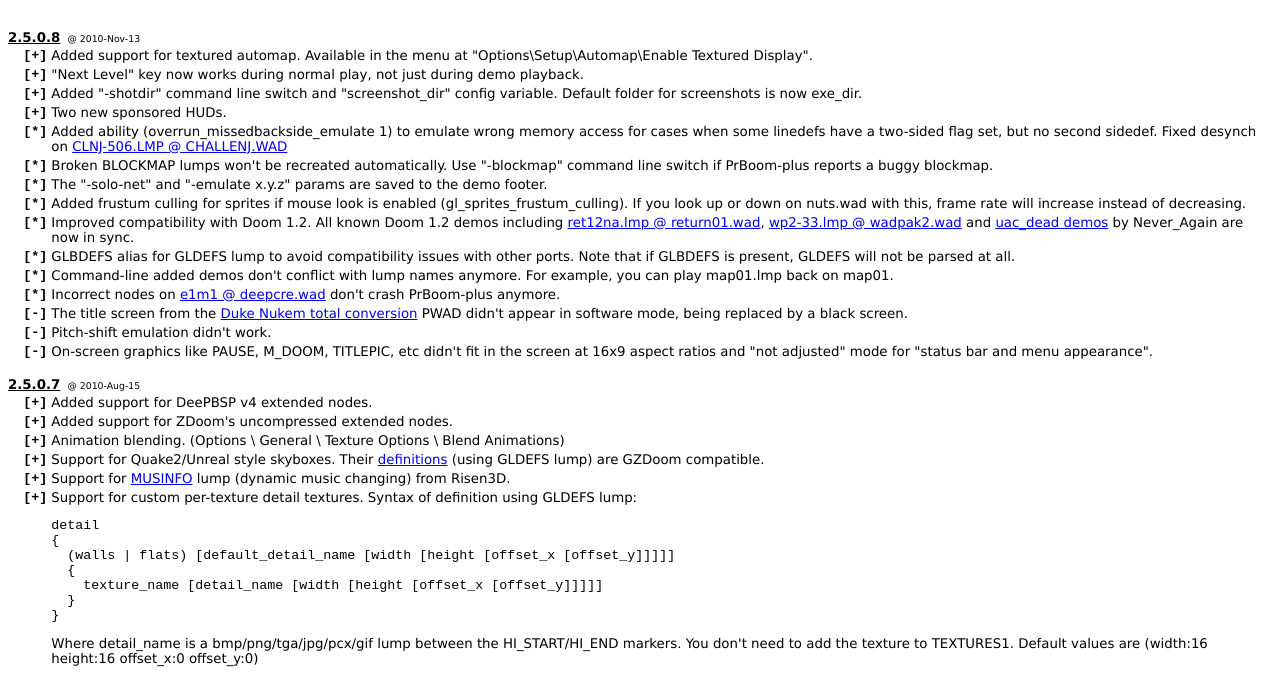
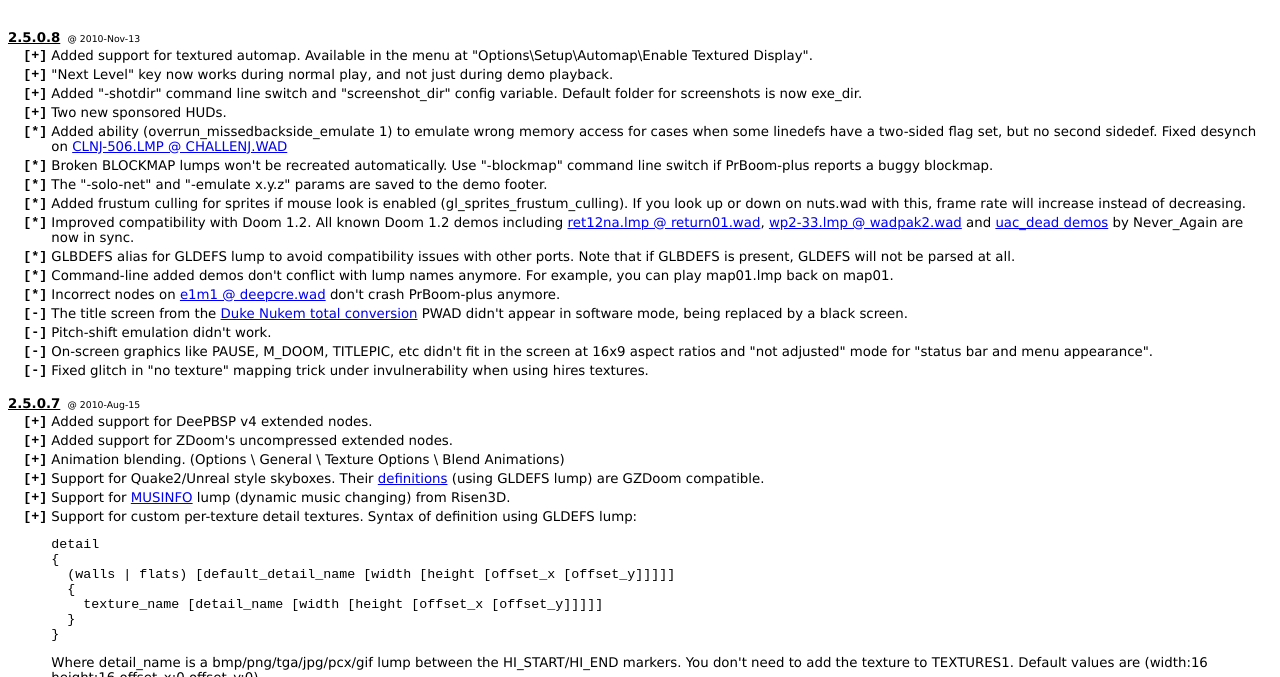
Before and after one commit to 7dog123/prboom, a plain HTML site: page prboom2/doc/prboom-plus-history.html in a window 1280 px wide. Shown: the part 52-729 px from the top of the page. Drawn offline with Linux system fonts and the light colour scheme.

Commit message:
2.5.0.8 changes log

```diff
--- a/prboom2/doc/prboom-plus-history.html
+++ b/prboom2/doc/prboom-plus-history.html
@@ -47,7 +47,7 @@
 <span class="date">&nbsp;@&nbsp;2010-Nov-13</span>
 <table>
 <tr><td class="aaa">[+]</td><td>Added support for textured automap. Available in the menu at "Options\Setup\Automap\Enable Textured Display".
-<tr><td class="aaa">[+]</td><td>"Next Level" key now works during normal play, not just during demo playback.
+<tr><td class="aaa">[+]</td><td>"Next Level" key now works during normal play, and not just during demo playback.
 <tr><td class="aaa">[+]</td><td>Added "-shotdir" command line switch and "screenshot_dir" config variable. Default folder for screenshots is now exe_dir.
 <tr><td class="aaa">[+]</td><td>Two new sponsored HUDs.
 <tr><td class="aaa">[*]</td><td>Added ability (overrun_missedbackside_emulate 1) to emulate wrong memory access for cases when some linedefs have a two-sided flag set, but no second sidedef. Fixed desynch on <a href="http://doomedsda.us/wad1005.html">CLNJ-506.LMP @ CHALLENJ.WAD</a>
@@ -61,6 +61,7 @@
 <tr><td class="aaa">[-]</td><td>The title screen from the <a href="http://www.doomwadstation.com/main/dukegp.rar">Duke Nukem total conversion</a> PWAD didn't appear in software mode, being replaced by a black screen.
 <tr><td class="aaa">[-]</td><td>Pitch-shift emulation didn't work.
 <tr><td class="aaa">[-]</td><td>On-screen graphics like PAUSE, M_DOOM, TITLEPIC, etc didn't fit in the screen at 16x9 aspect ratios and "not adjusted" mode for "status bar and menu appearance".
+<tr><td class="aaa">[-]</td><td>Fixed glitch in "no texture" mapping trick under invulnerability when using hires textures.
 </table>
 
 <br><span class="ver">2.5.0.7</span>
```
Also changed, not shown: prboom2/doc/prboom-plus-history.txt.
